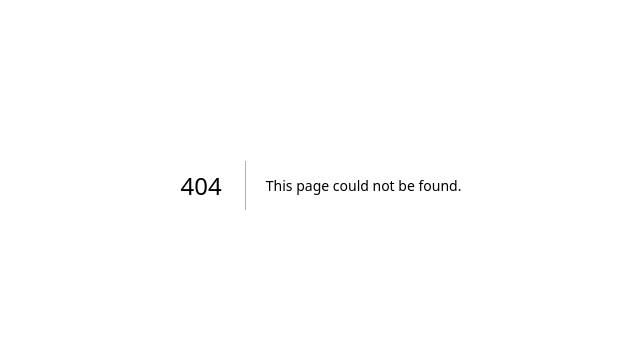
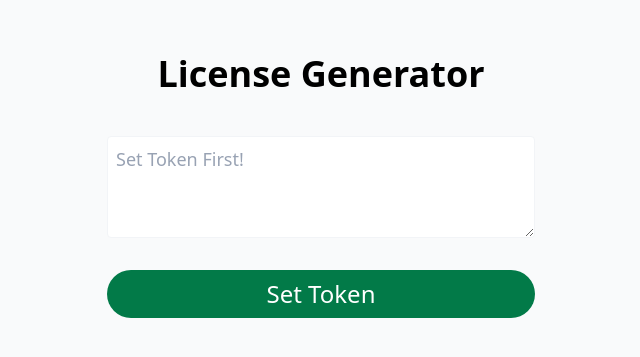
Before and after one commit to Privoce/vocechat-landing, a Next.js app: page /license in a window 1280 px wide. Before the commit this address had no page. Shown: the part 215-572 px from the top of the page, without its empty margins (319-959 px from the left). Built offline with nearby package versions, Linux system fonts and the light colour scheme.

Commit message:
feat: license gen page

```diff
--- /dev/null
+++ b/pages/license.tsx
@@ -0,0 +1,64 @@
+import React, { FormEvent, useState } from "react";
+import axios from 'axios'
+type Props = {};
+const KEY_TOKEN = "LEN_TOKEN";
+const localToken = typeof window !== "undefined" ? (window.localStorage.getItem(KEY_TOKEN) || "") : ""
+const Index = (props: Props) => {
+    const [token, setToken] = useState(localToken);
+    const [license, setLicense] = useState("")
+    const handleSubmit = async (evt: FormEvent<HTMLFormElement>) => {
+        evt.preventDefault();
+        const formEle = evt.currentTarget;
+        const tokenVal = formEle.token?.value;
+        if (tokenVal) {
+            setToken(tokenVal);
+            return
+        } else {
+            if (!formEle.checkValidity()) {
+                formEle.reportValidity();
+                return
+            }
+        }
+        const formData = new FormData(evt.currentTarget);
+        const body = { ...Object.fromEntries(formData.entries()) };
+        console.log(body);
+        try {
+            const resp = await axios.post(`https://license.voce.chat/license/gen`, body, {
+                headers: {
+                    "Token": token,
+                    'Content-Type': "application/json"
+                }
+            })
+            console.log("resp", resp.data);
+            // setLicense(JSON.stringify(resp.data))
+        } catch (err) {
+            setLicense(JSON.stringify({
+                a: 22,
+                bbb: 23424,
+                c: "dfsdf"
+            }, null, 2))
+            console.error(err);
+            alert("API Error")
+        }
+    }
+    const inputClass = "text-lg p-2 border border-solid border-gray-100 rounded"
+    return (
+        <main className="w-screen h-screen bg-gray-50 flex flex-col justify-center items-center text-2xl">
+            <h1 className="text-4xl font-bold mb-10">License Generator</h1>
+            <form action="" onSubmit={handleSubmit} className="flex flex-col justify-start gap-2">
+                {token ? <>
+                    <input type="text" required className={inputClass} name="domain" placeholder="Domain" />
+                    <input type="date" required className={inputClass} name="expiry_at" placeholder="Expire Date" />
+                    <input type="number" required className={inputClass} name="user_limit" placeholder="User Limit" />
+                </>
+                    : <textarea name="token" rows={3} cols={38} className={inputClass} placeholder="Set Token First!"></textarea>}
+                <button type="submit" className="p-2 rounded-full bg-success-700 text-white mt-6">{token ? `Generate` : "Set Token"}</button>
+            </form>
+            {license && <code className="bg-gray-100 text-xs p-3 rounded-md mt-10 whitespace-pre-wrap">
+                {license}
+            </code>}
+        </main>
+    );
+};
+
+export default Index;
```
Also changed, not shown: package.json (+6 -5 lines), 1 other file (tests, documents, lock files or other folders).
